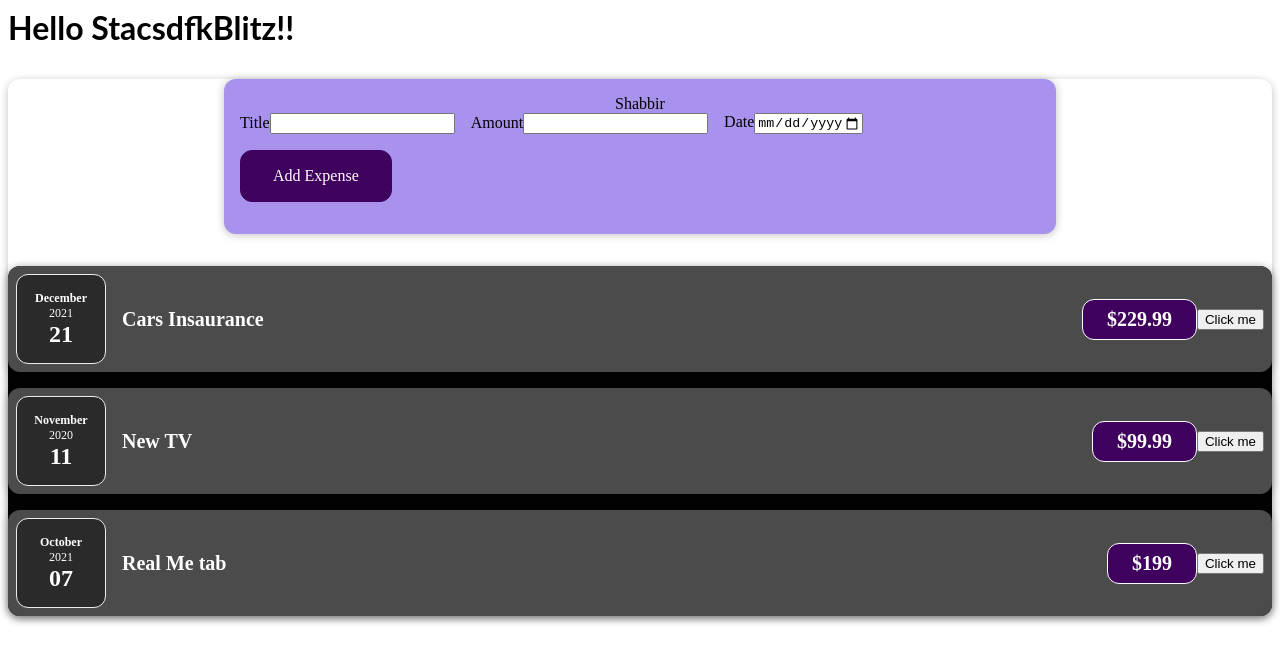
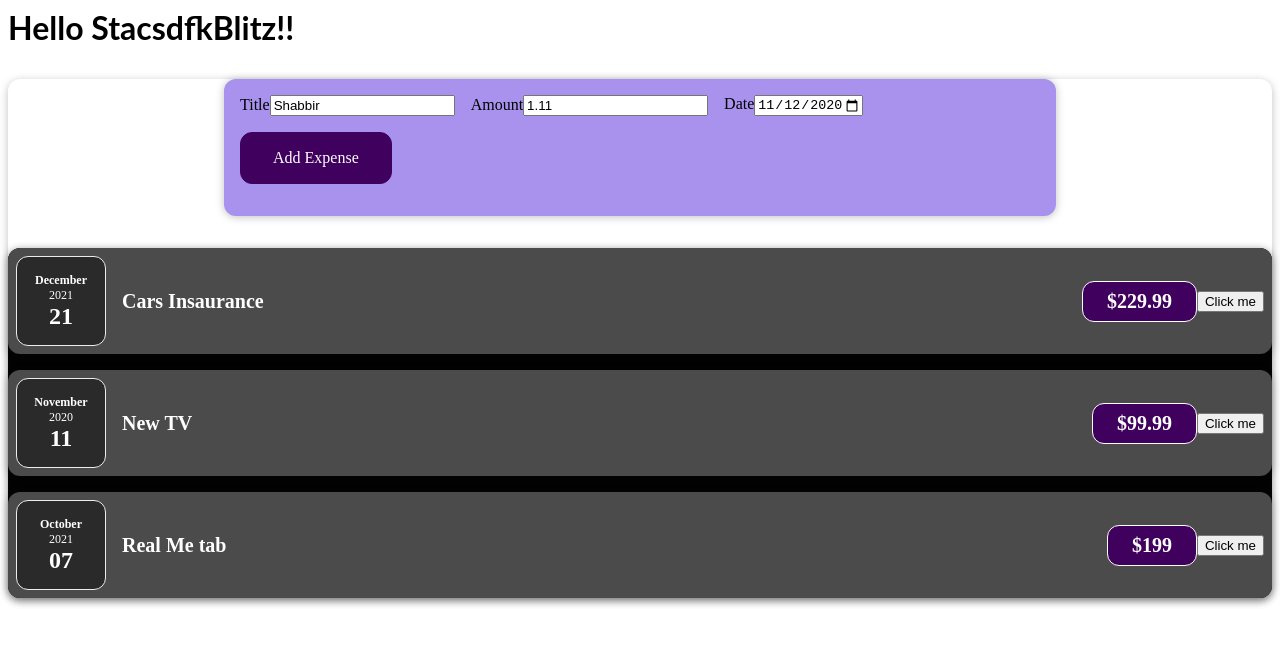
Before and after one commit to Shabbir16/react-basis, a React (Create React App) app: page / in a window 1280 px wide. Shown: the top 662 px of the page. Built offline with nearby package versions, Linux system fonts and the light colour scheme.

Commit message:
1 file modified

```diff
--- a/src/components/ExpenseForm/ExpenseForm.js
+++ b/src/components/ExpenseForm/ExpenseForm.js
@@ -3,29 +3,49 @@ import './ExpenseForm.css';
 import {useState} from 'react';
 
 const ExpenseForm = ()=>{
-  const [shabbir,setShabbir] = useState('Shabbir');
+  const [title,setTitle] = useState('Shabbir');
+  const [amount,setAmount] = useState('1.11');
+  const [date,setDate] = useState('2020-11-12');
+
   const titleChageHandler = (event)=>{
-    // console.log(event.target.value);
-    setShabbir(event.target.value);
+    setTitle((prev)=>{return event.target.value});
   }
 
+  const amountChageHandler = (event)=>{
+    setAmount((prev)=>{return event.target.value});
+  }
 
+  const dateChageHandler = (event)=>{
+    setDate((prev)=>{return event.target.value});
+  }
+  const submitFormHandler = (event)=>{
+    event.preventDefault();
+    const formData = {
+      title:title,
+      date:new Date(date),
+      amount:amount
+    }
+    console.log(formData);
+  }
 
   return (
-    <form>
-      <span>{shabbir}</span>
+    <form onSubmit={submitFormHandler}>
       <div className="new-expense__controls">
         <div clasName="new-expense__control">
           <label>Title</label>
-          <input type="text" onChange={titleChageHandler}/>
+          <input type="text"
+          value={title}
+           onChange={titleChageHandler}/>
         </div>
         <div clasName="new-expense__control">
           <label>Amount</label>
-          <input type="number" min="0.01" step="0.01" />
+          <input type="number"
+          value={amount} min="0.01" step="0.01" onChange={titleChageHandler} />
         </div>
         <div clasName="new-expense__control">
           <label>Date</label>
-          <input type="date" min="2019-01-01" max="2022-12-31" />
+          <input type="date"
+          value={date} min="2019-01-01" max="2022-12-31"  onChange={titleChageHandler}/>
         </div>
         <div className="new-expense__actions">
           <button type="submit">Add Expense</button>
```
